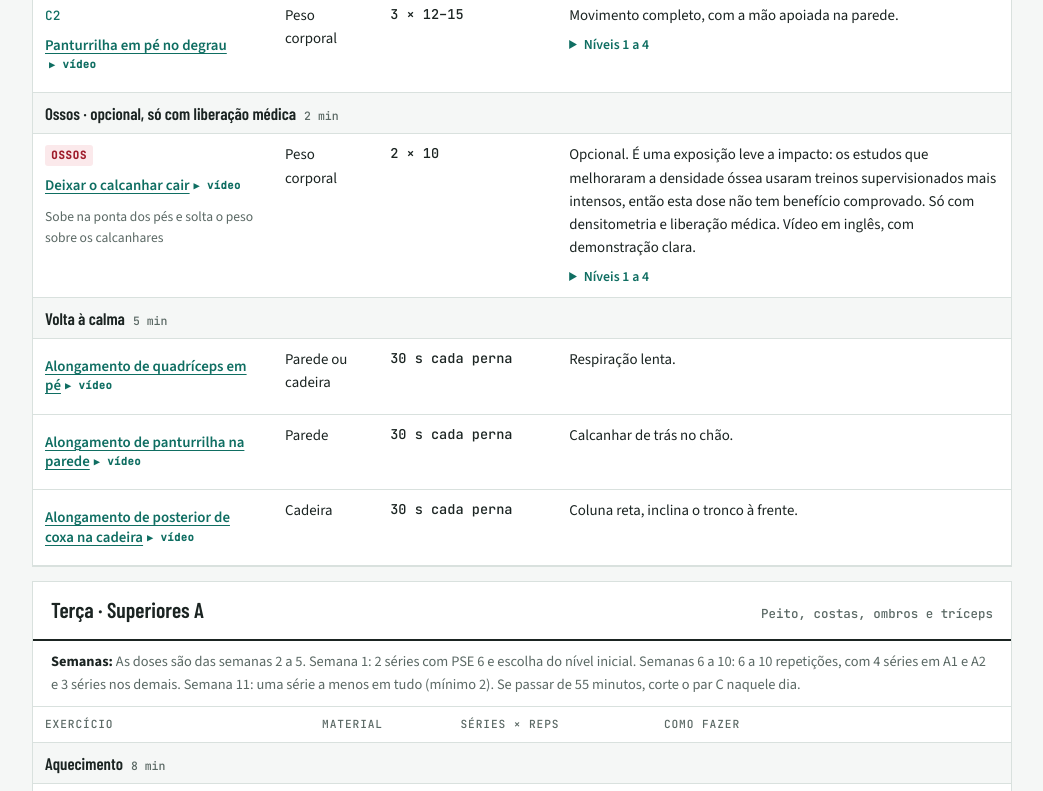
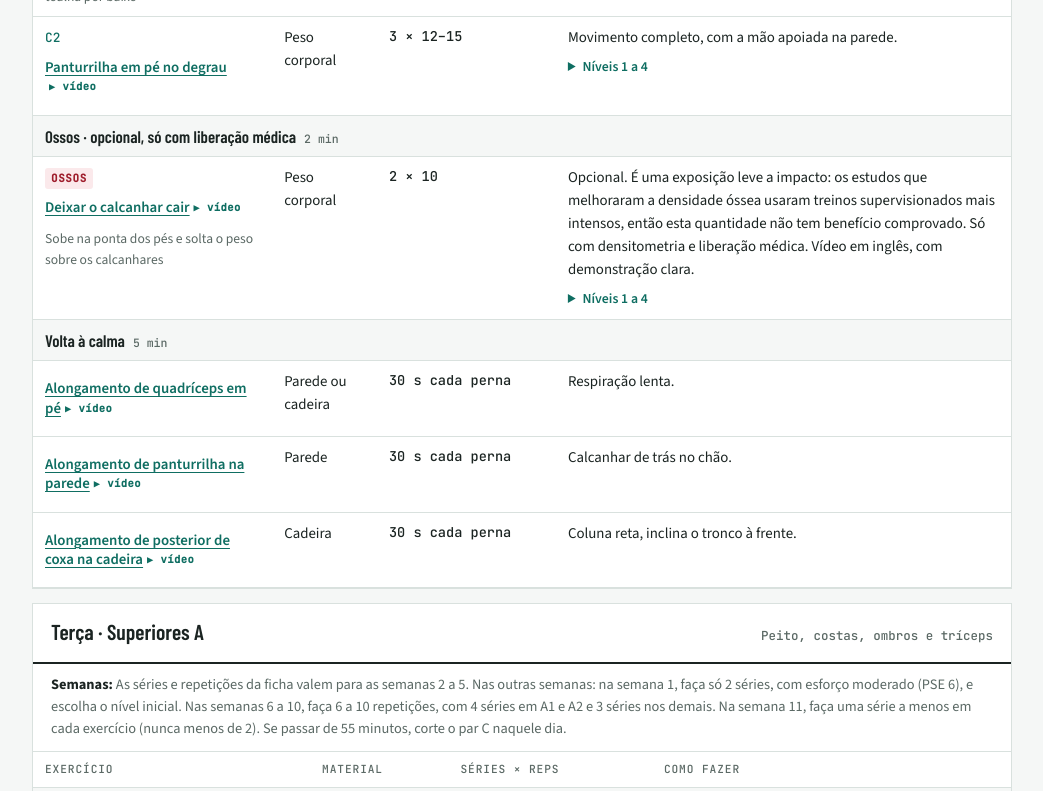
Before and after one commit to carloscoema-debug/treino-albertina, a plain HTML site: page index.html in a window 1280 px wide. Shown: the part 2440-3231 px from the top of the page, without its empty margins (118-1161 px from the left). Drawn offline with Linux system fonts and the light colour scheme.

Commit message:
Troca "doses" por séries e repetições no texto das fichas
Co-Authored-By: Claude Opus 5.5 <noreply@anthropic.com>

```diff
--- a/index.html
+++ b/index.html
@@ -369,7 +369,7 @@ body::before{content:"";position:fixed;inset:0 0 auto;height:env(safe-area-inset
   <p>Toque no nome do exercício para ver o vídeo e em <em>Níveis</em> para ver como deixar mais difícil. Faça os exercícios em pares (A1 e A2, depois B1 e B2) e use o cronômetro de descanso entre eles. As regras de nível estão em <a href="#sessao">Como o treino funciona</a>.</p>
   <article class="session" id="seg">
     <div class="session-head"><h3>Segunda · Inferiores A</h3><span class="meta">Quadríceps, glúteos, posteriores de coxa, panturrilha e core</span></div>
-    <p class="weeks"><b>Semanas:</b> As doses são das semanas 2 a 5. Semana 1: 2 séries com PSE 6 e escolha do nível inicial. Semanas 6 a 10: 6 a 10 repetições, com 4 séries em A1 e A2 e 3 séries nos demais. Semana 11: uma série a menos em tudo (mínimo 2). Se passar de 55 minutos, corte o par C naquele dia.</p>
+    <p class="weeks"><b>Semanas:</b> As séries e repetições da ficha valem para as semanas 2 a 5. Nas outras semanas: na semana 1, faça só 2 séries, com esforço moderado (PSE 6), e escolha o nível inicial. Nas semanas 6 a 10, faça 6 a 10 repetições, com 4 séries em A1 e A2 e 3 séries nos demais. Na semana 11, faça uma série a menos em cada exercício (nunca menos de 2). Se passar de 55 minutos, corte o par C naquele dia.</p>
     <div class="tbl"><table>
       <thead><tr><th>Exercício</th><th>Material</th><th>Séries × reps</th><th>Como fazer</th></tr></thead>
       <tbody>
@@ -386,7 +386,7 @@ body::before{content:"";position:fixed;inset:0 0 auto;height:env(safe-area-inset
 <tr><td class="ex"><span class="pair">C1</span><a class="vid" href="https://www.youtube.com/watch?v=qZRJKx_mJxk">Ponte de glúteo com kettlebell</a><small>Kettlebell sobre o quadril, com uma toalha por baixo</small></td><td class="mat" data-label="Material">KB 16 kg</td><td class="dose" data-label="Séries × reps">3 × 10–15</td><td class="how" data-label="Como fazer">Segura 2 s em cima contraindo os glúteos.<details class="lv"><summary>Níveis 1 a 5</summary><ol><li>Kettlebell de 16 kg, duas pernas</li><li>Pausa de 3 s no alto</li><li><a class="vid" href="https://www.youtube.com/watch?v=4AeXJJRhkMw">Ponte em uma perna</a>, sem peso</li><li>Ponte em uma perna com o halter de 10 kg no quadril</li><li>Costas apoiadas no sofá (hip thrust) com o kettlebell de 16 kg</li></ol></details></td></tr>
 <tr><td class="ex"><span class="pair">C2</span><a class="vid" href="https://www.youtube.com/watch?v=T-ojMWHQgnc">Panturrilha em pé no degrau</a></td><td class="mat" data-label="Material">Peso corporal</td><td class="dose" data-label="Séries × reps">3 × 12–15</td><td class="how" data-label="Como fazer">Movimento completo, com a mão apoiada na parede.<details class="lv"><summary>Níveis 1 a 4</summary><ol><li>Duas pernas</li><li>Uma perna de cada vez</li><li>Uma perna, segurando o halter de 10 kg</li><li>Uma perna com halter e pausa de 2 s em cima e embaixo</li></ol></details></td></tr>
 <tr class="block"><td colspan="4">Ossos · opcional, só com liberação médica<span>2 min</span></td></tr>
-<tr><td class="ex"><span class="tag os">Ossos</span> <a class="vid" href="https://www.youtube.com/watch?v=tZ8gy_V6bxM">Deixar o calcanhar cair</a><small>Sobe na ponta dos pés e solta o peso sobre os calcanhares</small></td><td class="mat" data-label="Material">Peso corporal</td><td class="dose" data-label="Séries × reps">2 × 10</td><td class="how" data-label="Como fazer">Opcional. É uma exposição leve a impacto: os estudos que melhoraram a densidade óssea usaram treinos supervisionados mais intensos, então esta dose não tem benefício comprovado. Só com densitometria e liberação médica. Vídeo em inglês, com demonstração clara.<details class="lv"><summary>Níveis 1 a 4</summary><ol><li>2 × 10</li><li>3 × 10</li><li>Pequenos saltos no lugar, 2 × 10 (somente com liberação médica)</li><li>Pequenos saltos no lugar, 3 × 10</li></ol></details></td></tr>
+<tr><td class="ex"><span class="tag os">Ossos</span> <a class="vid" href="https://www.youtube.com/watch?v=tZ8gy_V6bxM">Deixar o calcanhar cair</a><small>Sobe na ponta dos pés e solta o peso sobre os calcanhares</small></td><td class="mat" data-label="Material">Peso corporal</td><td class="dose" data-label="Séries × reps">2 × 10</td><td class="how" data-label="Como fazer">Opcional. É uma exposição leve a impacto: os estudos que melhoraram a densidade óssea usaram treinos supervisionados mais intensos, então esta quantidade não tem benefício comprovado. Só com densitometria e liberação médica. Vídeo em inglês, com demonstração clara.<details class="lv"><summary>Níveis 1 a 4</summary><ol><li>2 × 10</li><li>3 × 10</li><li>Pequenos saltos no lugar, 2 × 10 (somente com liberação médica)</li><li>Pequenos saltos no lugar, 3 × 10</li></ol></details></td></tr>
 <tr class="block"><td colspan="4">Volta à calma<span>5 min</span></td></tr>
 <tr><td class="ex"><a class="vid" href="https://www.youtube.com/watch?v=4sEq7OYYee0">Alongamento de quadríceps em pé</a></td><td class="mat" data-label="Material">Parede ou cadeira</td><td class="dose" data-label="Séries × reps">30 s cada perna</td><td class="how" data-label="Como fazer">Respiração lenta.</td></tr>
 <tr><td class="ex"><a class="vid" href="https://www.youtube.com/watch?v=zWKZO-SSIic">Alongamento de panturrilha na parede</a></td><td class="mat" data-label="Material">Parede</td><td class="dose" data-label="Séries × reps">30 s cada perna</td><td class="how" data-label="Como fazer">Calcanhar de trás no chão.</td></tr>
@@ -397,7 +397,7 @@ body::before{content:"";position:fixed;inset:0 0 auto;height:env(safe-area-inset
 
   <article class="session" id="ter">
     <div class="session-head"><h3>Terça · Superiores A</h3><span class="meta">Peito, costas, ombros e tríceps</span></div>
-    <p class="weeks"><b>Semanas:</b> As doses são das semanas 2 a 5. Semana 1: 2 séries com PSE 6 e escolha do nível inicial. Semanas 6 a 10: 6 a 10 repetições, com 4 séries em A1 e A2 e 3 séries nos demais. Semana 11: uma série a menos em tudo (mínimo 2). Se passar de 55 minutos, corte o par C naquele dia.</p>
+    <p class="weeks"><b>Semanas:</b> As séries e repetições da ficha valem para as semanas 2 a 5. Nas outras semanas: na semana 1, faça só 2 séries, com esforço moderado (PSE 6), e escolha o nível inicial. Nas semanas 6 a 10, faça 6 a 10 repetições, com 4 séries em A1 e A2 e 3 séries nos demais. Na semana 11, faça uma série a menos em cada exercício (nunca menos de 2). Se passar de 55 minutos, corte o par C naquele dia.</p>
     <div class="tbl"><table>
       <thead><tr><th>Exercício</th><th>Material</th><th>Séries × reps</th><th>Como fazer</th></tr></thead>
       <tbody>
@@ -442,7 +442,7 @@ body::before{content:"";position:fixed;inset:0 0 auto;height:env(safe-area-inset
 <tr class="block"><td colspan="4">Circuito 3 · Funcional · 2–3 voltas<span>12 min</span></td></tr>
 <tr><td class="ex"><span class="tag fo">Funcional</span> <a class="vid" href="https://www.youtube.com/watch?v=Ur6qEiGLr2g">Levantar do chão</a><small>Sentar no chão e voltar a ficar em pé</small></td><td class="mat" data-label="Material">Colchonete + cadeira</td><td class="dose" data-label="Séries × reps">3–5</td><td class="how" data-label="Como fazer">Habilidade importante em caso de queda. Comece usando a cadeira.<details class="lv"><summary>Níveis 1 a 4</summary><ol><li>Com apoio da cadeira</li><li>Sem a cadeira, usando as duas mãos</li><li>Usando uma mão só</li><li>Sem usar as mãos</li></ol></details></td></tr>
 <tr><td class="ex"><span class="tag fo">Funcional</span> <a class="vid" href="https://www.youtube.com/watch?v=ooY6pF0H1BA">Caminhada do fazendeiro</a></td><td class="mat" data-label="Material">Halteres 10 kg</td><td class="dose" data-label="Séries × reps">30–40 s</td><td class="how" data-label="Como fazer">Postura alta, passos curtos.<details class="lv"><summary>Níveis 1 a 4</summary><ol><li>Halteres de 10 kg, 30 a 40 s</li><li>60 s</li><li>Na ponta dos pés, 30 s</li><li>Kettlebell de 16 kg numa mão e halter de 10 kg na outra, trocando de lado na volta</li></ol></details></td></tr>
-<tr><td class="ex"><span class="tag os">Ossos</span> <a class="vid" href="https://www.youtube.com/watch?v=tZ8gy_V6bxM">Deixar o calcanhar cair</a><small>Sobe na ponta dos pés e solta o peso sobre os calcanhares</small></td><td class="mat" data-label="Material">Peso corporal</td><td class="dose" data-label="Séries × reps">10</td><td class="how" data-label="Como fazer">Opcional. É uma exposição leve a impacto: os estudos que melhoraram a densidade óssea usaram treinos supervisionados mais intensos, então esta dose não tem benefício comprovado. Só com densitometria e liberação médica. Vídeo em inglês, com demonstração clara.<details class="lv"><summary>Níveis 1 a 4</summary><ol><li>2 × 10</li><li>3 × 10</li><li>Pequenos saltos no lugar, 2 × 10 (somente com liberação médica)</li><li>Pequenos saltos no lugar, 3 × 10</li></ol></details></td></tr>
+<tr><td class="ex"><span class="tag os">Ossos</span> <a class="vid" href="https://www.youtube.com/watch?v=tZ8gy_V6bxM">Deixar o calcanhar cair</a><small>Sobe na ponta dos pés e solta o peso sobre os calcanhares</small></td><td class="mat" data-label="Material">Peso corporal</td><td class="dose" data-label="Séries × reps">10</td><td class="how" data-label="Como fazer">Opcional. É uma exposição leve a impacto: os estudos que melhoraram a densidade óssea usaram treinos supervisionados mais intensos, então esta quantidade não tem benefício comprovado. Só com densitometria e liberação médica. Vídeo em inglês, com demonstração clara.<details class="lv"><summary>Níveis 1 a 4</summary><ol><li>2 × 10</li><li>3 × 10</li><li>Pequenos saltos no lugar, 2 × 10 (somente com liberação médica)</li><li>Pequenos saltos no lugar, 3 × 10</li></ol></details></td></tr>
 <tr class="block"><td colspan="4">Mobilidade e volta à calma<span>8 min</span></td></tr>
 <tr><td class="ex"><a class="vid" href="https://www.youtube.com/watch?v=fQy4REtRN8g">Rotação de tronco em quatro apoios</a></td><td class="mat" data-label="Material">Colchonete</td><td class="dose" data-label="Séries × reps">2 × 8 cada lado</td><td class="how" data-label="Como fazer">Mão na nuca, gira o tronco abrindo o cotovelo para o teto. Movimento lento.</td></tr>
 <tr><td class="ex"><a class="vid" href="https://www.youtube.com/watch?v=I53HmrTOE0Q">Mobilidade de tornozelo com o joelho na parede</a></td><td class="mat" data-label="Material">Parede</td><td class="dose" data-label="Séries × reps">2 × 10 cada perna</td><td class="how" data-label="Como fazer">Leva o joelho em direção à parede sem tirar o calcanhar do chão.</td></tr>
@@ -453,7 +453,7 @@ body::before{content:"";position:fixed;inset:0 0 auto;height:env(safe-area-inset
 
   <article class="session" id="qui">
     <div class="session-head"><h3>Quinta · Inferiores B</h3><span class="meta">Posteriores de coxa, glúteos, quadríceps, panturrilha e core lateral</span></div>
-    <p class="weeks"><b>Semanas:</b> As doses são das semanas 2 a 5. Semana 1: 2 séries com PSE 6 e escolha do nível inicial. Semanas 6 a 10: 6 a 10 repetições, com 4 séries em A1 e A2 e 3 séries nos demais. Semana 11: uma série a menos em tudo (mínimo 2). Se passar de 55 minutos, corte o par C naquele dia.</p>
+    <p class="weeks"><b>Semanas:</b> As séries e repetições da ficha valem para as semanas 2 a 5. Nas outras semanas: na semana 1, faça só 2 séries, com esforço moderado (PSE 6), e escolha o nível inicial. Nas semanas 6 a 10, faça 6 a 10 repetições, com 4 séries em A1 e A2 e 3 séries nos demais. Na semana 11, faça uma série a menos em cada exercício (nunca menos de 2). Se passar de 55 minutos, corte o par C naquele dia.</p>
     <div class="tbl"><table>
       <thead><tr><th>Exercício</th><th>Material</th><th>Séries × reps</th><th>Como fazer</th></tr></thead>
       <tbody>
@@ -471,7 +471,7 @@ body::before{content:"";position:fixed;inset:0 0 auto;height:env(safe-area-inset
 <tr><td class="ex"><span class="pair">C2</span><a class="vid" href="https://www.youtube.com/watch?v=kFLQnSYALCc">Flexão de joelho com toalha no chão</a><small>Deitada de costas, calcanhares sobre uma toalha num piso liso</small></td><td class="mat" data-label="Material">Toalha + piso liso</td><td class="dose" data-label="Séries × reps">3 × 8–12</td><td class="how" data-label="Como fazer">Puxa os calcanhares em direção ao glúteo e volta devagar. Não precisa de âncora.<details class="lv"><summary>Níveis 1 a 4</summary><ol><li>Quadril no chão, só deslizando os pés</li><li>Quadril elevado durante a série</li><li>Volta em 4 s</li><li>Uma perna de cada vez, a outra no alto</li></ol></details></td></tr>
 <tr class="block"><td colspan="4">Panturrilha e ossos<span>4 min</span></td></tr>
 <tr><td class="ex"><a class="vid" href="https://www.youtube.com/watch?v=P21ap3jlKWM">Panturrilha em uma perna no degrau</a></td><td class="mat" data-label="Material">Degrau + parede</td><td class="dose" data-label="Séries × reps">2 × 10–15 cada perna</td><td class="how" data-label="Como fazer">Segundo treino da semana para panturrilha e tornozelo.<details class="lv"><summary>Níveis 1 a 4</summary><ol><li>Uma perna, sem peso</li><li>Segurando o halter de 10 kg</li><li>Halter e pausa de 2 s em cima e embaixo</li><li>Segurando o kettlebell de 16 kg</li></ol></details></td></tr>
-<tr><td class="ex"><span class="tag os">Ossos</span> <a class="vid" href="https://www.youtube.com/watch?v=tZ8gy_V6bxM">Deixar o calcanhar cair</a><small>Sobe na ponta dos pés e solta o peso sobre os calcanhares</small></td><td class="mat" data-label="Material">Peso corporal</td><td class="dose" data-label="Séries × reps">2 × 10</td><td class="how" data-label="Como fazer">Opcional. É uma exposição leve a impacto: os estudos que melhoraram a densidade óssea usaram treinos supervisionados mais intensos, então esta dose não tem benefício comprovado. Só com densitometria e liberação médica. Vídeo em inglês, com demonstração clara.<details class="lv"><summary>Níveis 1 a 4</summary><ol><li>2 × 10</li><li>3 × 10</li><li>Pequenos saltos no lugar, 2 × 10 (somente com liberação médica)</li><li>Pequenos saltos no lugar, 3 × 10</li></ol></details></td></tr>
+<tr><td class="ex"><span class="tag os">Ossos</span> <a class="vid" href="https://www.youtube.com/watch?v=tZ8gy_V6bxM">Deixar o calcanhar cair</a><small>Sobe na ponta dos pés e solta o peso sobre os calcanhares</small></td><td class="mat" data-label="Material">Peso corporal</td><td class="dose" data-label="Séries × reps">2 × 10</td><td class="how" data-label="Como fazer">Opcional. É uma exposição leve a impacto: os estudos que melhoraram a densidade óssea usaram treinos supervisionados mais intensos, então esta quantidade não tem benefício comprovado. Só com densitometria e liberação médica. Vídeo em inglês, com demonstração clara.<details class="lv"><summary>Níveis 1 a 4</summary><ol><li>2 × 10</li><li>3 × 10</li><li>Pequenos saltos no lugar, 2 × 10 (somente com liberação médica)</li><li>Pequenos saltos no lugar, 3 × 10</li></ol></details></td></tr>
 <tr class="block"><td colspan="4">Volta à calma<span>5 min</span></td></tr>
 <tr><td class="ex"><a class="vid" href="https://www.youtube.com/watch?v=UxxZtfqDp9w">Alongamento de posterior de coxa na cadeira</a></td><td class="mat" data-label="Material">Cadeira</td><td class="dose" data-label="Séries × reps">30 s cada perna</td><td class="how" data-label="Como fazer">Coluna reta.</td></tr>
 <tr><td class="ex"><a class="vid" href="https://www.youtube.com/watch?v=2tTnKyvS_zU">Alongamento de glúteo sentada na cadeira</a></td><td class="mat" data-label="Material">Cadeira</td><td class="dose" data-label="Séries × reps">30 s cada lado</td><td class="how" data-label="Como fazer">Tornozelo sobre o joelho oposto, inclina o tronco à frente.</td></tr>
@@ -481,7 +481,7 @@ body::before{content:"";position:fixed;inset:0 0 auto;height:env(safe-area-inset
 
   <article class="session" id="sex">
     <div class="session-head"><h3>Sexta · Superiores B</h3><span class="meta">Costas, ombros, bíceps, tríceps e pegada</span></div>
-    <p class="weeks"><b>Semanas:</b> As doses são das semanas 2 a 5. Semana 1: 2 séries com PSE 6 e escolha do nível inicial. Semanas 6 a 10: 6 a 10 repetições, com 4 séries em A1 e A2 e 3 séries nos demais. Semana 11: uma série a menos em tudo (mínimo 2). Se passar de 55 minutos, corte o par C naquele dia.</p>
+    <p class="weeks"><b>Semanas:</b> As séries e repetições da ficha valem para as semanas 2 a 5. Nas outras semanas: na semana 1, faça só 2 séries, com esforço moderado (PSE 6), e escolha o nível inicial. Nas semanas 6 a 10, faça 6 a 10 repetições, com 4 séries em A1 e A2 e 3 séries nos demais. Na semana 11, faça uma série a menos em cada exercício (nunca menos de 2). Se passar de 55 minutos, corte o par C naquele dia.</p>
     <div class="tbl"><table>
       <thead><tr><th>Exercício</th><th>Material</th><th>Séries × reps</th><th>Como fazer</th></tr></thead>
       <tbody>
@@ -525,7 +525,7 @@ body::before{content:"";position:fixed;inset:0 0 auto;height:env(safe-area-inset
   </div>
   <p><strong>Vídeos:</strong> toque no nome de cada exercício para abrir o vídeo no YouTube. Puxadas, tríceps pulley e face pull usam o armador de rede como âncora (veja <a href="#faixas">as faixas elásticas</a>); os demais exercícios não precisam de âncora.</p>
   <p><strong>Pares:</strong> faça A1, descanse cerca de 45 s, faça A2, descanse cerca de 45 s e repita até completar as séries. Depois passe para o par B.</p>
-  <p><strong>Doses:</strong> as fichas mostram as semanas 2 a 5. Cada dia traz o ajuste das outras semanas.</p>
+  <p><strong>Séries e repetições:</strong> a coluna Séries × reps vale para as semanas 2 a 5. No alto de cada dia está o que muda nas outras semanas.</p>
   <h3>Níveis de progressão</h3>
   <p>Cada exercício tem níveis de dificuldade. Toque em <em>Níveis</em> na ficha para ver a lista. O nível 1 é a versão da ficha.</p>
   <ul class="ev">
@@ -584,7 +584,7 @@ body::before{content:"";position:fixed;inset:0 0 auto;height:env(safe-area-inset
 <section id="progressao">
   <span class="eyebrow">Periodização</span>
   <h2>Progressão em 12 semanas</h2>
-  <div class="tbl"><table class="plain"><thead><tr><th>Semanas</th><th>Fase</th><th>Séries × reps</th><th>PSE</th><th>Foco</th></tr></thead><tbody><tr><td class="b first" data-label="Semanas">1</td><td data-label="Fase">Readaptação</td><td data-label="Séries × reps">2 × 10–12</td><td data-label="PSE">6</td><td data-label="Foco">Retomar a técnica com o material de casa e escolher o nível inicial de cada exercício. Quarta com 2 voltas.</td></tr><tr><td class="b first" data-label="Semanas">2–5</td><td data-label="Fase">Base de força</td><td data-label="Séries × reps">3 × 8–12</td><td data-label="PSE">7</td><td data-label="Foco">Doses das fichas, subindo de nível pela regra.</td></tr><tr><td class="b first" data-label="Semanas">6–10</td><td data-label="Fase">Força e potência</td><td data-label="Séries × reps">3 × 6–10 (4 em A1 e A2)</td><td data-label="PSE">7–8</td><td data-label="Foco">Níveis mais altos e potência com velocidade máxima.</td></tr><tr><td class="b first" data-label="Semanas">11</td><td data-label="Fase">Semana leve</td><td data-label="Séries × reps">Uma série a menos (mínimo 2)</td><td data-label="PSE">6</td><td data-label="Foco">Mantém o nível alcançado. Quarta com 2 voltas.</td></tr><tr><td class="b first" data-label="Semanas">12</td><td data-label="Fase">Reavaliação</td><td data-label="Séries × reps">—</td><td data-label="PSE">—</td><td data-label="Foco">Refazer os testes e montar o próximo ciclo.</td></tr></tbody></table></div>
+  <div class="tbl"><table class="plain"><thead><tr><th>Semanas</th><th>Fase</th><th>Séries × reps</th><th>PSE</th><th>Foco</th></tr></thead><tbody><tr><td class="b first" data-label="Semanas">1</td><td data-label="Fase">Readaptação</td><td data-label="Séries × reps">2 × 10–12</td><td data-label="PSE">6</td><td data-label="Foco">Retomar a técnica com o material de casa e escolher o nível inicial de cada exercício. Quarta com 2 voltas.</td></tr><tr><td class="b first" data-label="Semanas">2–5</td><td data-label="Fase">Base de força</td><td data-label="Séries × reps">3 × 8–12</td><td data-label="PSE">7</td><td data-label="Foco">Séries e repetições como na ficha, subindo de nível pela regra.</td></tr><tr><td class="b first" data-label="Semanas">6–10</td><td data-label="Fase">Força e potência</td><td data-label="Séries × reps">3 × 6–10 (4 em A1 e A2)</td><td data-label="PSE">7–8</td><td data-label="Foco">Níveis mais altos e potência com velocidade máxima.</td></tr><tr><td class="b first" data-label="Semanas">11</td><td data-label="Fase">Semana leve</td><td data-label="Séries × reps">Uma série a menos (mínimo 2)</td><td data-label="PSE">6</td><td data-label="Foco">Mantém o nível alcançado. Quarta com 2 voltas.</td></tr><tr><td class="b first" data-label="Semanas">12</td><td data-label="Fase">Reavaliação</td><td data-label="Séries × reps">—</td><td data-label="PSE">—</td><td data-label="Foco">Refazer os testes e montar o próximo ciclo.</td></tr></tbody></table></div>
   <p><strong>Quando subir de nível:</strong> ao completar o número máximo de repetições em todas as séries, com 2 ou mais sobrando, por dois treinos seguidos. Ao subir de nível, volte para o início da faixa de repetições. Os níveis de cada exercício estão nas fichas.</p>
   <h3>Equipamento que vale comprar (opcional)</h3>
   <p>Em ordem de prioridade. Com o que ela tem hoje, os níveis mantêm o progresso por algumas semanas, mas com o histórico de academia dela o levantamento terra e o agachamento devem chegar ao último nível rápido.</p>
--- a/sw.js
+++ b/sw.js
@@ -1,5 +1,5 @@
 // Service worker do app de treino
-const VERSION = "7609a1b1b4";
+const VERSION = "661d9dff24";
 const SHELL = "shell-" + VERSION;
 const ASSETS = ["./","./index.html","./manifest.webmanifest","./icons/apple-touch-icon.png","./icons/icon-192.png","./icons/icon-512.png","./icons/icon-maskable-512.png","./fonts/barlow-condensed-500.woff2","./fonts/barlow-condensed-600.woff2","./fonts/barlow-condensed-700.woff2","./fonts/jetbrains-mono-500.woff2","./fonts/source-sans-3-400.woff2","./fonts/source-sans-3-600.woff2","./fonts/source-sans-3-700.woff2"];
 
```
